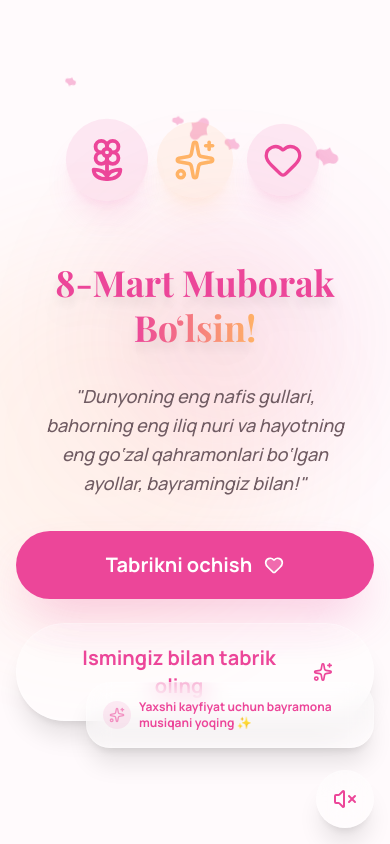
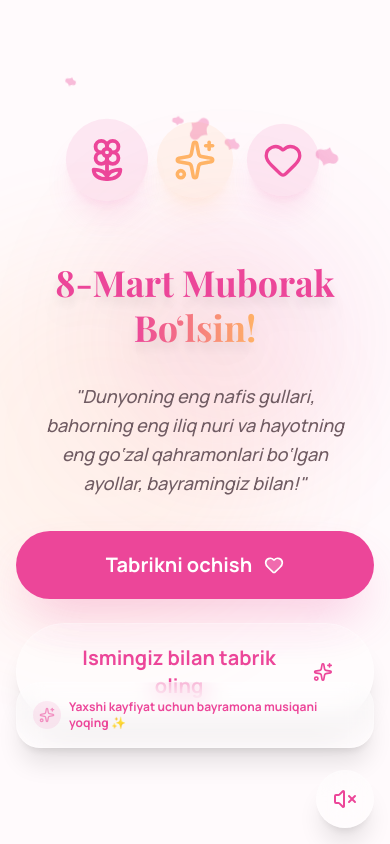
Before and after one commit to rustamjon26/womens-day, a React (Vite) app: page / in a window 390 px wide. Shown: the top 844 px of the page. Built offline with nearby package versions, Linux system fonts and the light colour scheme; a web font is replaced by a local one.

Commit message:
Fix music player tooltip width on mobile

```diff
--- a/src/components/MusicPlayer.tsx
+++ b/src/components/MusicPlayer.tsx
@@ -33,7 +33,7 @@ const MusicPlayer: React.FC = () => {
             initial={{ opacity: 0, x: 20, scale: 0.8 }}
             animate={{ opacity: 1, x: 0, scale: 1 }}
             exit={{ opacity: 0, x: 20, scale: 0.8 }}
-            className="absolute bottom-16 sm:bottom-20 right-0 w-[calc(100vw-3rem)] max-w-72 bg-white/90 glass p-4 sm:p-5 rounded-[1.5rem] sm:rounded-[2rem] shadow-2xl mb-4 border border-primary/20"
+            className="absolute bottom-16 sm:bottom-20 right-0 w-max max-w-[calc(100vw-2rem)] bg-white/90 glass p-4 sm:p-5 rounded-[1.5rem] sm:rounded-[2rem] shadow-2xl mb-4 border border-primary/20"
           >
             <div className="text-xs sm:text-sm font-bold text-primary flex items-center gap-2 sm:gap-3">
               <div className="p-1.5 sm:p-2 bg-primary/10 rounded-full shrink-0">
```
